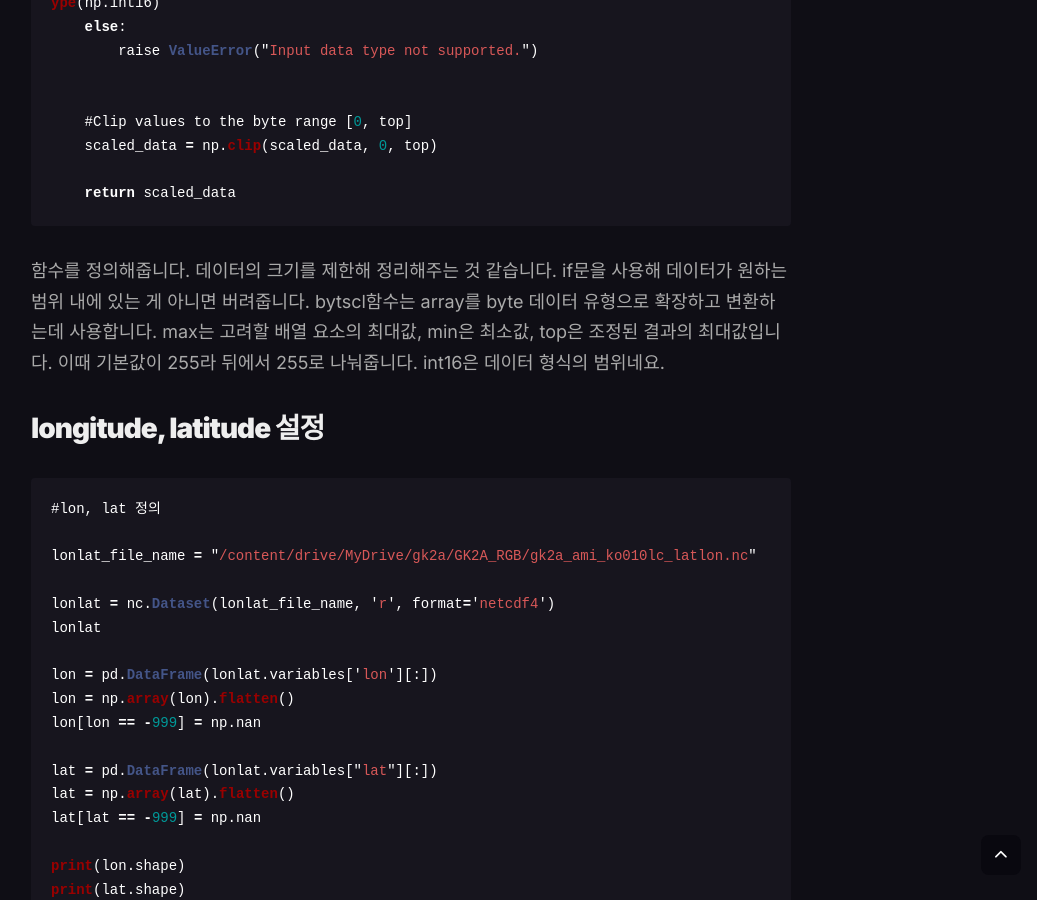
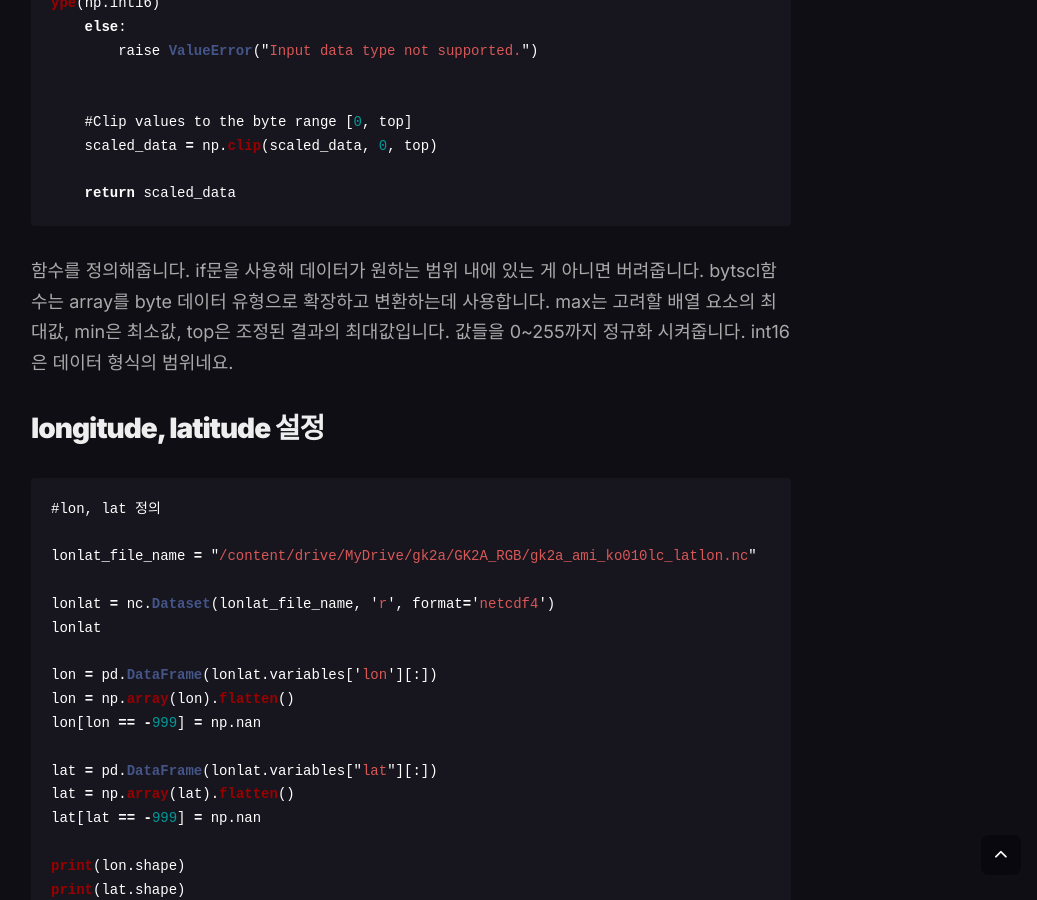
Before and after one commit to La-Folia/La-folia.github.io, a Jekyll site: the page built from _posts/2023-11-15-gk2a.markdown, in a window 1280 px wide and 900 px high, scrolled down 2129 px. Shown: the whole window, without its empty margins (229-1266 px from the left). Built offline with Jekyll 4.4.1, drawn with Linux system fonts in a browser that asks for light colours; nearby versions of some CDN libraries; comment, search, counter and statistics services are not loaded.

Commit message:
last update

```diff
--- a/_posts/2023-11-15-gk2a.markdown
+++ b/_posts/2023-11-15-gk2a.markdown
@@ -14,7 +14,6 @@ use_math: true
 
 ## 필요 라이브러리 설치 및 구글 드라이브 연결
 google colab에서 작업을 할 겁니다. 위에 자료들을 구글드라이브에 넣고 연결해줍니다.
-
 
 {% highlight js %}
 !pip install netCDF4
@@ -69,11 +68,11 @@ def bystscl(data, min_val, max_val, top):
     return scaled_data
 {% endhighlight %}
 
-함수를 정의해줍니다. 데이터의 크기를 제한해 정리해주는 것 같습니다.
+함수를 정의해줍니다.
 if문을 사용해 데이터가 원하는 범위 내에 있는 게 아니면 버려줍니다.
 bytscl함수는 array를 byte 데이터 유형으로 확장하고 변환하는데 사용합니다.
 max는 고려할 배열 요소의 최대값, min은 최소값, top은 조정된 결과의 최대값입니다.
-이때 기본값이 255라 뒤에서 255로 나눠줍니다.
+값들을 0~255까지 정규화 시켜줍니다.
 int16은 데이터 형식의 범위네요.
 
 ## longitude, latitude 설정
```
